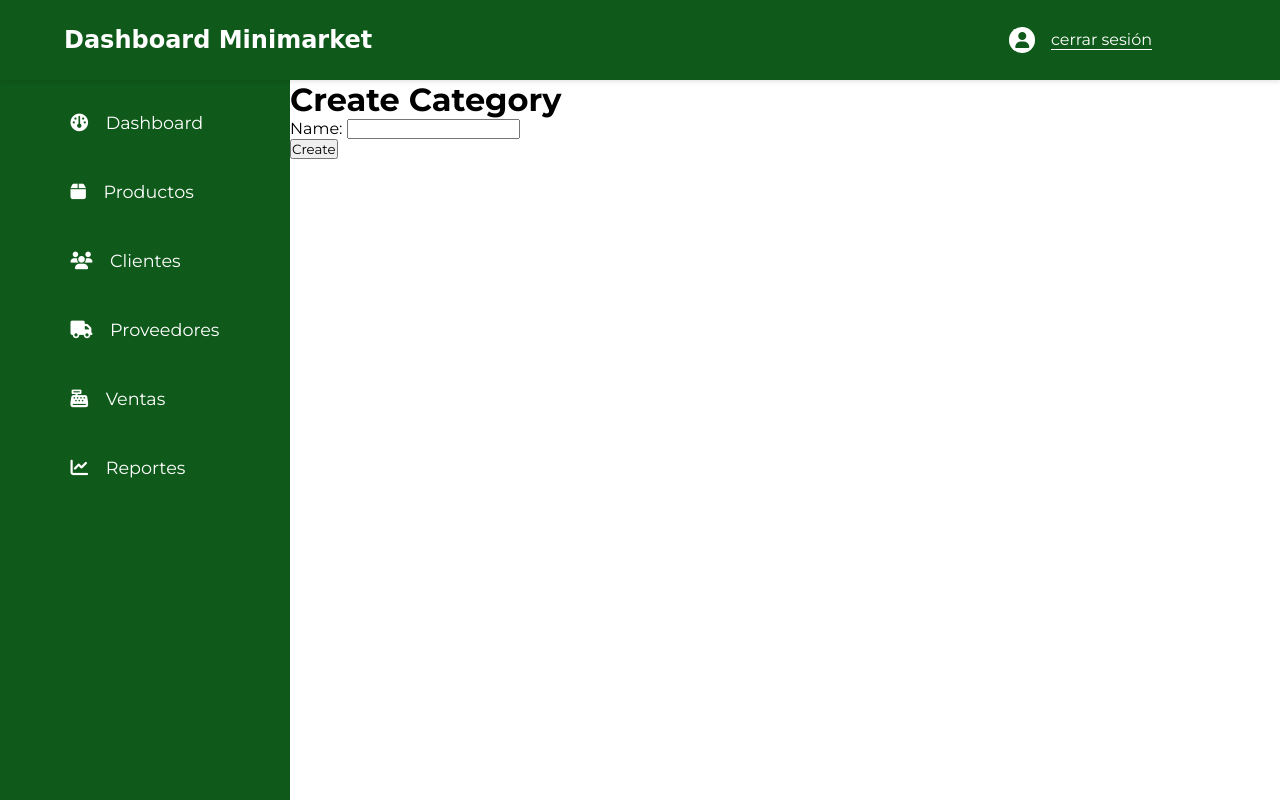
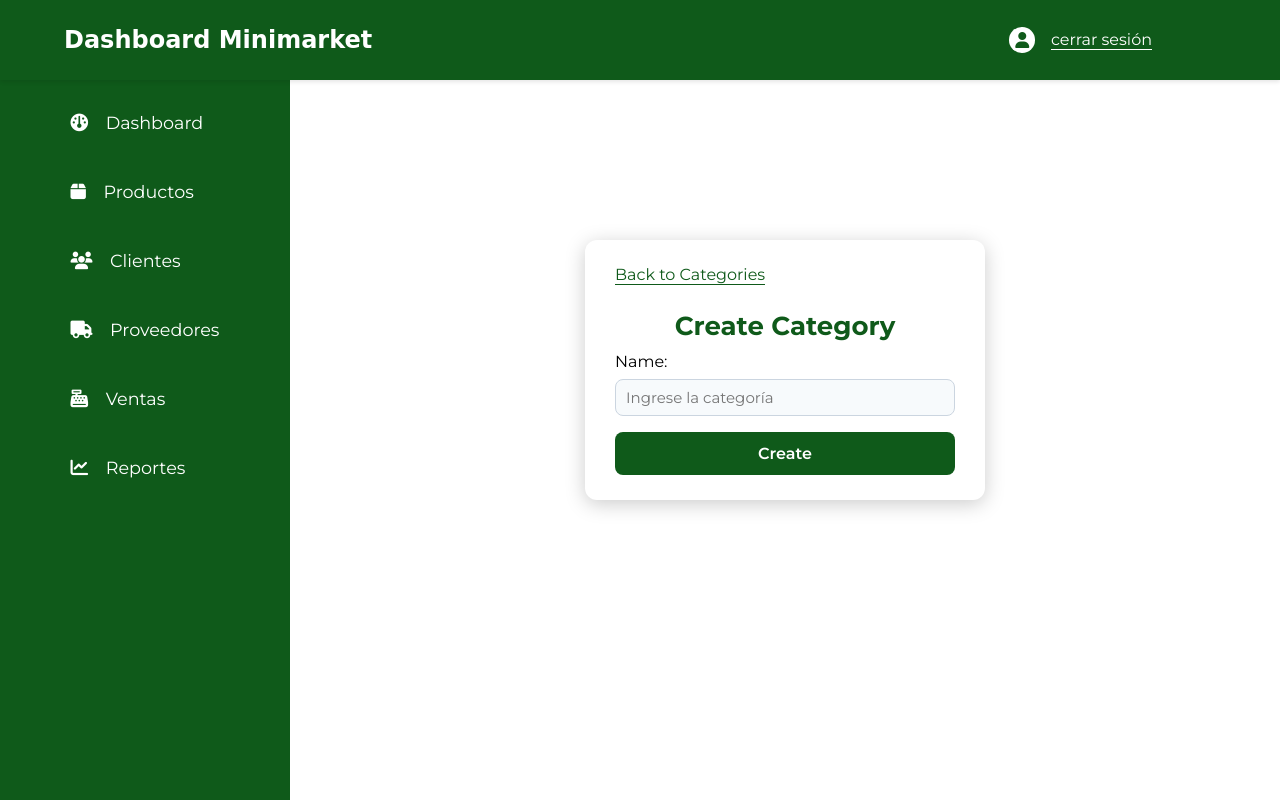
Before and after one commit to AndresDev-20/Minimarket_FullStack_Django, a Django app: page /products/categories/create/ in a window 1280 px wide. Run offline with Django 5.2, Linux system fonts and the light colour scheme.

Commit message:
First commit

```diff
--- a/apps/accounts/templates/login.html
+++ b/apps/accounts/templates/login.html
@@ -41,10 +41,10 @@
   </div>
 
   <div class="login__container container2">
-    <h1 class="login__title2">Welcome to Dashboard</h1>
+    <h1 class="login__title2">Bienvenido a DashMinimarket</h1>
     <p class="login__text">
-      lorem ipsum  sit amet consectetur adipisicing elit. Quisquam,
-      quod, quia, voluptatum, voluptatibus quae voluptatem quas quibusdam
+      Hola administrador, para ingresar debes colocar tu usuario y
+      contraseña. Si no tienes una cuenta, por favor contacta al soporte.
     </p>
   </div>
 </div>
--- a/apps/products/forms.py
+++ b/apps/products/forms.py
@@ -10,3 +10,6 @@ class CategoryForm(forms.ModelForm):
     class Meta:
         model = Category
         fields = ("name",)
+        widgets = {
+            "name": forms.TextInput(attrs={"class": "Category__input", "placeholder": "Ingrese la categoría"}),
+        }
--- a/apps/products/templates/category/create.html
+++ b/apps/products/templates/category/create.html
@@ -1,10 +1,13 @@
 {% extends 'dashboard.html' %}
 
 {% block dashboard_content %}
-  <h1>Create Category</h1>
-  <form method="post">
+<div class="Category_add">
+  <a href="{% url 'category' %}" class="Button__back">Back to Categories</a>
+  <h1 class="Category__add-title">Create Category</h1>
+  <form method="post" class="Category__form">
     {% csrf_token %}
     {{ form.as_p }}
-    <button type="submit">Create</button>
+    <button type="submit" class="Category__add-button">Create</button>
   </form>
+</div>
 {% endblock %}
--- a/static/css/style.css
+++ b/static/css/style.css
@@ -122,6 +122,7 @@ input:focus {
 
 .login__title2 {
   margin-top: -7em;
+  text-align: center;
 }
 
 .login__text {
@@ -359,6 +360,57 @@ td {
   border-bottom: 1px solid var(--primary-color);
 }
 
+/* estilos del formulario de categorias */
+.Category_add {
+  width: 100%;
+  max-width: 400px;
+  margin: 10em auto;
+  background: #ffffff;
+  padding: 25px 30px;
+  border-radius: 12px;
+  box-shadow: 0 4px 20px var(--border-color);
+}
+
+.Category__add-title {
+  font-size: 26px;
+  margin-bottom: 10px;
+  margin-top: 1em;
+  color: var(--primary-color);
+  text-align: center;
+}
+
+.Category__form {
+  display: flex;
+  flex-direction: column;
+  gap: 1em;
+}
+
+.Category__input {
+  width: 100%;
+  max-width: 36em;
+  padding: 8px 10px;
+  border-radius: 8px;
+  border: 1px solid #cbd5e0;
+  background-color: #f7fafc;
+  font-size: 15px;
+  transition: all 0.3s ease;
+  margin-top: .5em;
+}
+
+.Category__add-button {
+  display: inline-block;
+  width: 100%;
+  padding: 12px;
+  font-size: 16px;
+  font-weight: 600;
+  background: var(--primary-color);
+  color: white;
+  border: none;
+  border-radius: 8px;
+  cursor: pointer;
+  transition: 0.3s ease;
+}
+
 
 /* Estilos para la tabla de clientes */
 .Customers {
```
